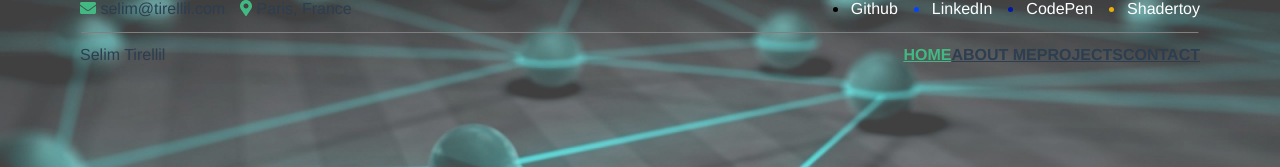
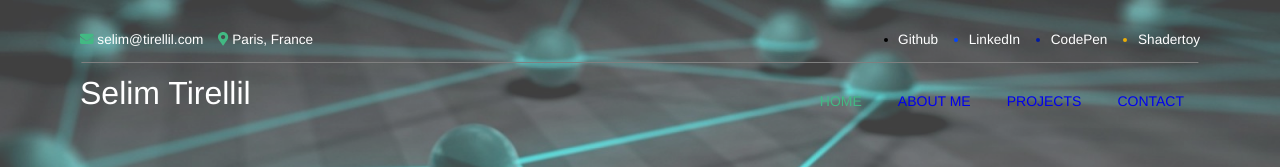
Before and after one commit to selimbat/tirellil-com, a Vue app: page / in a window 1280 px wide. Shown: the top 167 px of the page. Built offline with nearby package versions, Linux system fonts and the light colour scheme.

Commit message:
style header

```diff
--- a/src/components/Navigation.vue
+++ b/src/components/Navigation.vue
@@ -1,5 +1,9 @@
 <template>
-  <Header class="header" @toggle-mobile-view="toggleMobileView">
+  <Header
+    class="header"
+    :class="{ 'not-mobile': !mobileView }"
+    @toggle-mobile-view="toggleMobileView"
+  >
     <div slot="header-top" class="header-top">
       <ul class="infos">
         <li class="email">
@@ -105,6 +109,10 @@
   .header {
     z-index: 1;
 
+    &.not-mobile {
+      padding-top: 2rem;
+    }
+
     &-top,
     &-bottom {
       display: flex;
@@ -113,6 +121,7 @@
     }
 
     &-top {
+      font-size: 0.85rem;
       padding: 0 10px 15px 10px;
     }
 
@@ -127,10 +136,22 @@
       margin: 0;
     }
     nav > a {
-      font-weight: bold;
-      color: #2c3e50;
+      text-decoration: none;
+      font-size: 14px;
+      padding: 0.5rem 1rem;
+      border-radius: 0.125rem;
+      transition: background-color 0.3s ease-in;
+      &:visited {
+        color: var(--header-text-color);
+      }
       &.router-link-exact-active {
         color: #42b983;
+      }
+      &:not(:first-of-type) {
+        margin-left: 0.25rem;
+      }
+      &:hover {
+        background-color: rgba(226, 226, 226, 0.5);
       }
     }
   }
@@ -153,7 +174,7 @@
   @mixin social-link($color) {
     a {
       transition: all 0.2s ease-in;
-      color: white;
+      color: var(--header-text-color);
     }
     &::marker {
       color: $color;
@@ -194,6 +215,16 @@
     color: var(--accent-color);
   }
 
+  .title,
+  .infos,
+  .nav {
+    color: var(--header-text-color);
+  }
+
+  .title {
+    font-size: 2rem;
+  }
+
   .header-mobile {
     background-color: #000;
     padding: 1em 1.5em 1em 1.5em;
--- a/src/globals.css
+++ b/src/globals.css
@@ -1,12 +1,13 @@
-:root{
+:root {
   --width-l: 1140px;
   --width-m: 960px;
   --width-s: 720px;
   --width-xs: 540px;
 
   --accent-color: #42b983;
+  --header-text-color: #fff;
 }
 
-strong{
+strong {
   font-weight: bold;
 }
```
